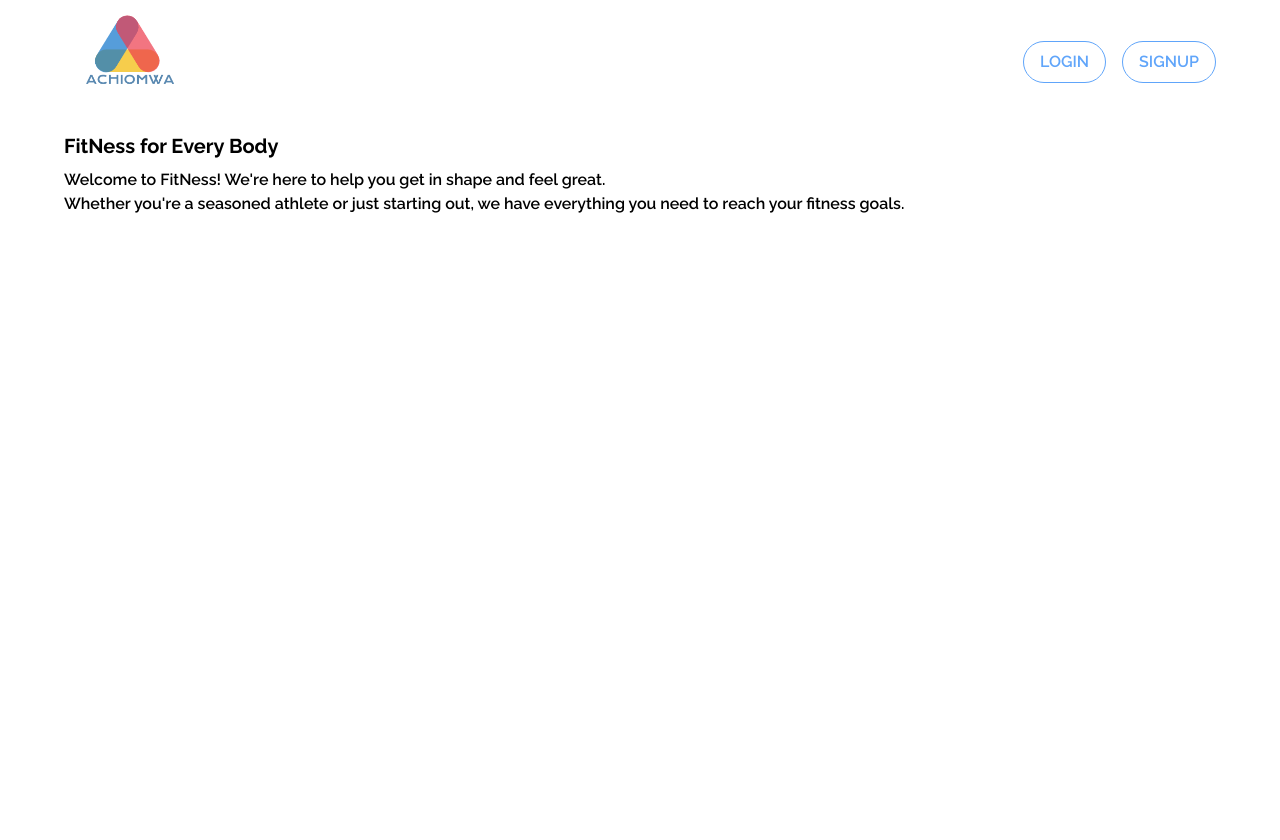
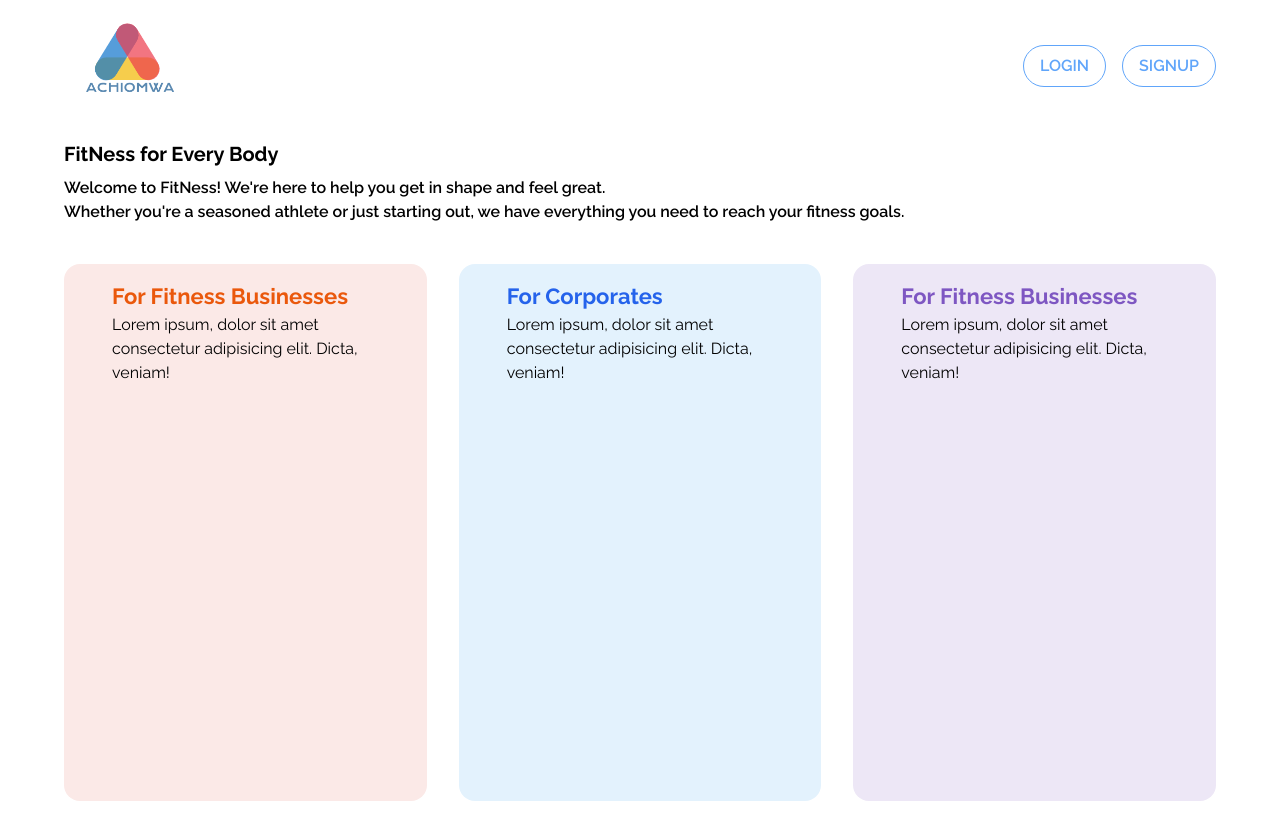
Before and after one commit to houdinipapi/Fitness-CRM-Application, a Next.js app in the folder frontend/: page / in a window 1280 px wide. Shown: the top 840 px of the page. Before the commit the page ends 800 px from the top, so only its background shows below. Built offline with nearby package versions, Linux system fonts and the light colour scheme.

Commit message:
chore: Update landing page with new content

```diff
--- a/frontend/src/components/LandingPage.tsx
+++ b/frontend/src/components/LandingPage.tsx
@@ -3,6 +3,7 @@ import React from 'react'
 const LandingPage = () => {
   return (
     <div className="container mx-auto max-w-screen-xl px-16">
+
       <div>
         <h1 className="font-bold text-xl py-2">FitNess for Every Body</h1>
         <p className="font-semibold pb-2">
@@ -11,6 +12,35 @@ const LandingPage = () => {
         </p>
       </div>
 
+      <div className="flex flex-wrap mt-8 mb-24">
+        {/* First */}
+        <a href="#" className="flex-1 relative cursor-pointer flex flex-col bg-[#FBE9E7] rounded-2xl mr-8 transition duration-300 hover:shadow-lg hover:scale-105">
+          <div className="p-12 pt-4 pb-4">
+            <h1 className="font-bold text-[22px] text-orange-600">For Fitness Businesses</h1>
+            <p>Lorem ipsum, dolor sit amet consectetur adipisicing elit. Dicta, veniam!</p>
+          </div>
+          <div className="h-[400px] bg-center bg-no-repeat bg-cover mt-auto transition duration-300 hover:scale-105"></div>
+        </a>
+
+        {/* Second */}
+        <a href="#" className="flex-1 relative cursor-pointer flex flex-col bg-[#E3F2FD] rounded-2xl mr-8 transition duration-300 hover:shadow-lg hover:scale-105">
+          <div className="p-12 pt-4 pb-4">
+            <h1 className="font-bold text-[22px] text-blue-600">For Corporates</h1>
+            <p>Lorem ipsum, dolor sit amet consectetur adipisicing elit. Dicta, veniam!</p>
+          </div>
+          <div className="h-[400px] bg-center bg-no-repeat bg-cover mt-auto transition duration-300 hover:scale-105"></div>
+        </a>
+
+        {/* Third */}
+        <a href="#" className="flex-1 relative cursor-pointer flex flex-col bg-[#EDE7F6] rounded-2xl transition duration-300 hover:shadow-lg hover:scale-105">
+          <div className="p-12 pt-4 pb-4">
+            <h1 className="font-bold text-[22px] text-[#7E57C2]">For Fitness Businesses</h1>
+            <p>Lorem ipsum, dolor sit amet consectetur adipisicing elit. Dicta, veniam!</p>
+          </div>
+          <div className="h-[400px] bg-center bg-no-repeat bg-cover mt-auto transition duration-300 hover:scale-105"></div>
+        </a>
+      </div>
+
     </div>
   )
 }
--- a/frontend/src/components/Navbar.tsx
+++ b/frontend/src/components/Navbar.tsx
@@ -13,7 +13,7 @@ const Navbar = () => {
                 alt="logo"
                 width={128}
                 height={38}
-                className="w-50"
+                className="max-w-[140px] pt-2"
               />
             </Link>
             <div className="flex items-center gap-4 font-semibold">
```
